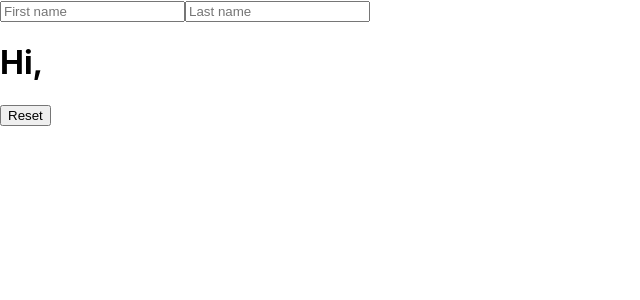
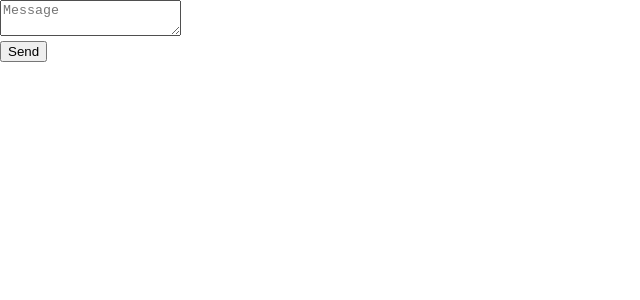
Before and after one commit to WaleedKhan1123/React-Practice, a React (Create React App) app: page / in a window 1280 px wide. Shown: the top 300 px of the page, without its empty margins (0-640 px from the left). Built offline with nearby package versions, Linux system fonts and the light colour scheme.

Commit message:
React Practice

```diff
--- a/src/App.js
+++ b/src/App.js
@@ -8,11 +8,11 @@
 // import Clock from "./Component/keeping components pure";
 // import ResToEvents from "./Component/Responding to Events";
 // import Toolbar from "./Component/Responding to Events";
-import Form from "./Component/State A Component's Memory";
+import FeedbackForm from "./Component/State A Component's Memory";
 export default function App(){
 
   return(<>
-  <Form/>
+  <FeedbackForm/>
     </>)
 }
 
--- a/src/Component/State A Component's Memory.js
+++ b/src/Component/State A Component's Memory.js
@@ -1,40 +1,65 @@
 import { useState } from "react";
 
+export default function FeedbackForm() {
+  const [isSent, setIsSent] = useState(false);
+  if (isSent) {
+    return <h1>Thank you!</h1>;
+  } else {
+    // eslint-disable-next-line
+    const [message, setMessage] = useState('');
+    return (
+      <form onSubmit={e => {
+        e.preventDefault();
+        alert(`Sending: "${message}"`);
+        setIsSent(true);
+      }}>
+        <textarea
+          placeholder="Message"
+          value={message}
+          onChange={e => setMessage(e.target.value)}
+        />
+        <br />
+        <button type="submit">Send</button>
+      </form>
+    );
+  }
+}
 
-export default function Form() {
+// export default function Form() {
 
-const[firstName,setFirstName] = useState('');
-const[lastName,setLastName] = useState('')
-function handleFirstNameChange(e) {
-    setFirstName( e.target.value);
-  }
+// const[firstName,setFirstName] = useState('');
+// const[lastName,setLastName] = useState('')
 
-  function handleLastNameChange(e) {
-    setLastName( e.target.value);
-  }
+//   function handleFirstNameChange(e) {
+//     setFirstName( e.target.value);
+//   }
 
-  function handleReset() {
-    setFirstName('')
-    setLastName('')
-  }
+//   function handleLastNameChange(e) {
+//     setLastName( e.target.value);
+//   }
 
-  return (
-    <form onSubmit={e => e.preventDefault()}>
-      <input
-        placeholder="First name"
-        value={firstName}
-        onChange={handleFirstNameChange}
-      />
-      <input
-        placeholder="Last name"
-        value={lastName}
-        onChange={handleLastNameChange}
-      />
-      <h1>Hi, {firstName} {lastName}</h1>
-      <button onClick={handleReset}>Reset</button>
-    </form>
-  );
-}
+//   function handleReset() {
+//     setFirstName('')
+//     setLastName('')
+//   }
+
+//   return (
+//     <form onSubmit={e => e.preventDefault()}>
+//       <input
+//         placeholder="First name"
+//         value={firstName}
+//         onChange={handleFirstNameChange}
+//       />
+//       <input
+//         placeholder="Last name"
+//         value={lastName}
+//         onChange={handleLastNameChange}
+//       />
+//       <h1>Hi, {firstName} {lastName}</h1>
+//       <button onClick={handleReset}>Reset</button>
+//     </form>
+//   );
+// }
 
 
 
```
